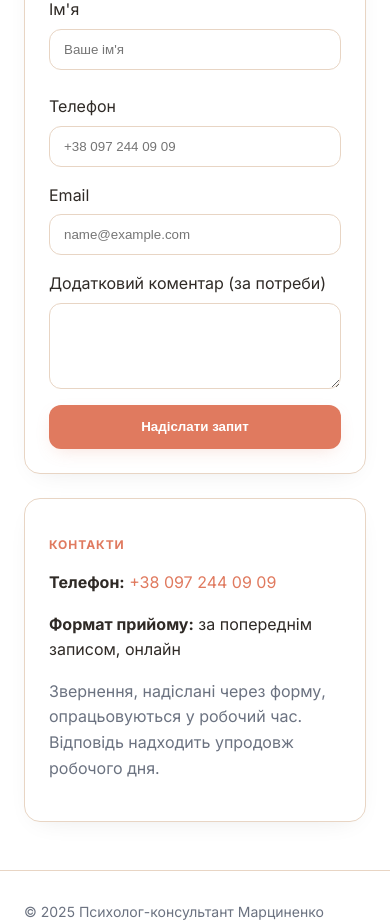
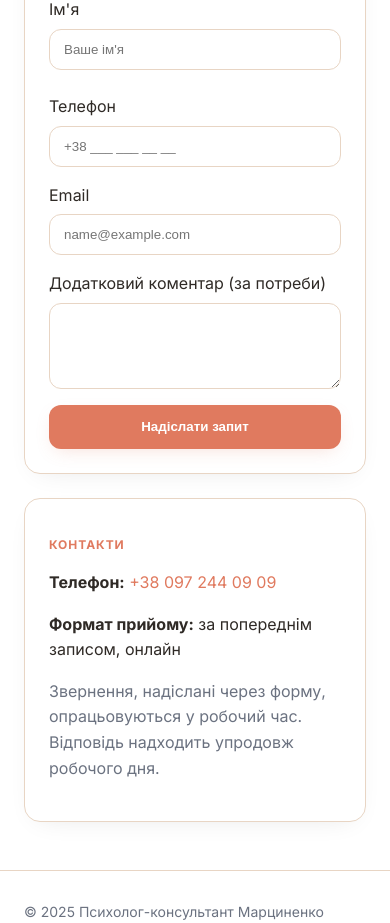
Before and after one commit to EugeneMDev/psychologist, a plain HTML site: page index.html in a window 390 px wide. Shown: the part 7920-8843 px from the top of the page. Drawn offline with Linux system fonts and the light colour scheme.

```diff
--- a/index.html
+++ b/index.html
@@ -363,7 +363,7 @@
                   name="phone"
                   type="tel"
                   required
-                  placeholder="+38 097 244 09 09"
+                  placeholder="+38 ___ ___ __ __"
                   pattern="^\+?3?8?0\s?(\d{2})\s?\d{3}[\s-]?\d{2}[\s-]?\d{2}$"
                   title="Введіть український номер телефону, наприклад +38 097 244 09 09"
                 />
```
